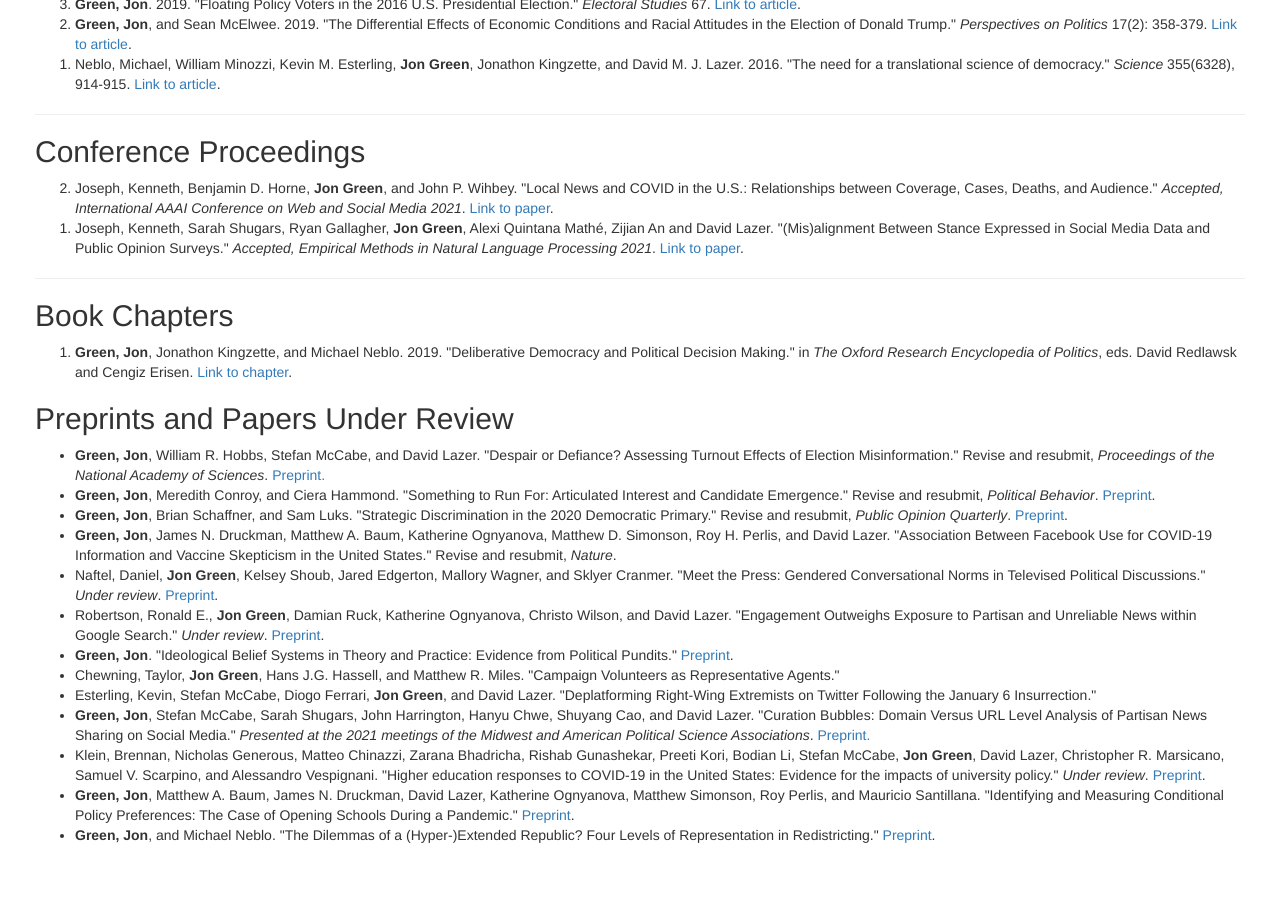
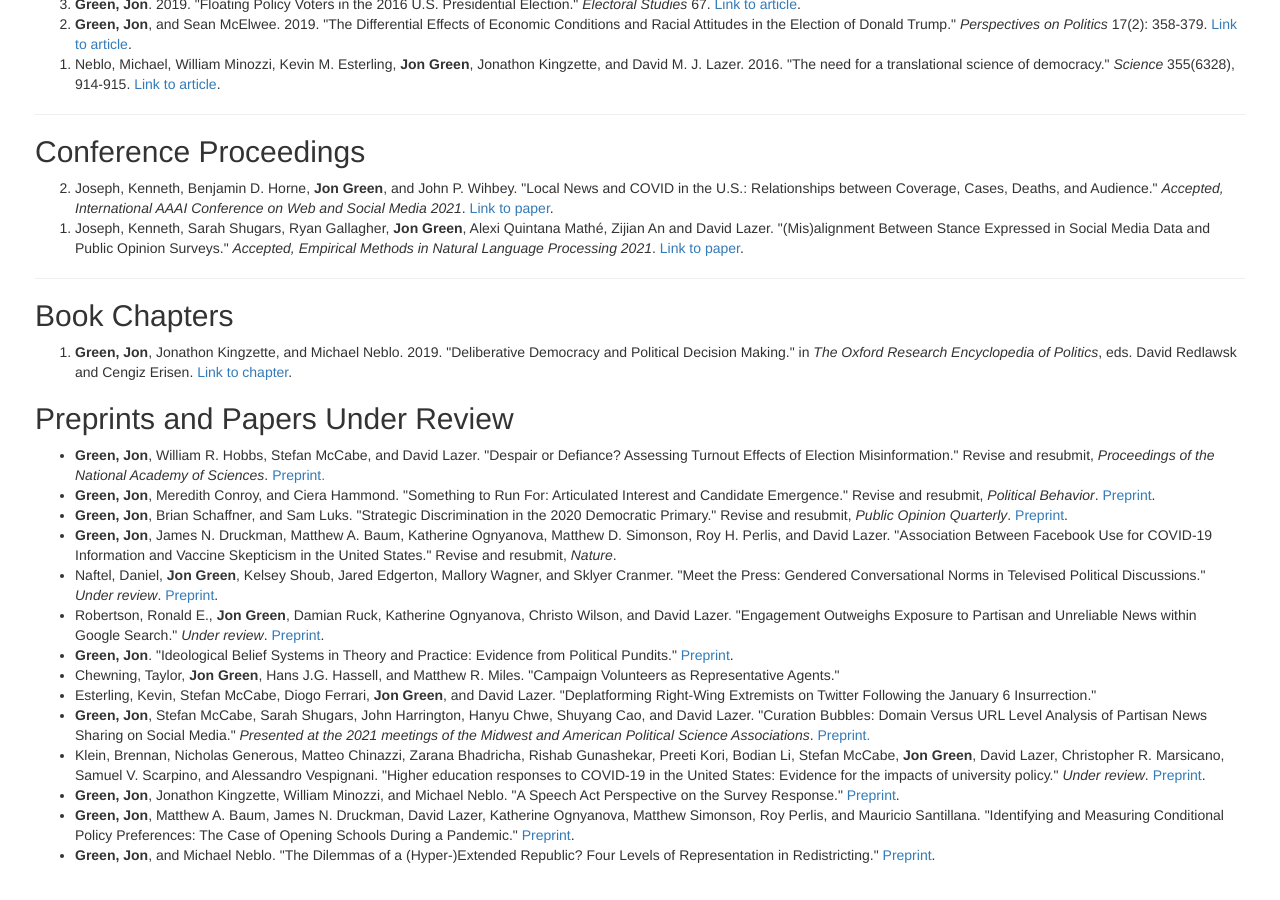
Before and after one commit to jgreen4919/jgreen4919.github.io, a Jekyll site: the page index.html, which Jekyll copies as it is, in a window 1280 px wide and 900 px high, scrolled down 891 px. Built offline with Jekyll 4.4.1, drawn with Linux system fonts in a browser that asks for light colours.

Commit message:
speech acts

```diff
--- a/index.html
+++ b/index.html
@@ -66,6 +66,7 @@
    <li> Esterling, Kevin, Stefan McCabe, Diogo Ferrari, <strong>Jon Green</strong>, and David Lazer. "Deplatforming Right-Wing Extremists on Twitter Following the January 6 Insurrection."</li>
      <li> <strong>Green, Jon</strong>, Stefan McCabe, Sarah Shugars, John Harrington, Hanyu Chwe, Shuyang Cao, and David Lazer. "Curation Bubbles: Domain Versus URL Level Analysis of Partisan News Sharing on Social Media." <i>Presented at the 2021 meetings of the Midwest and American Political Science Associations</i>. <a href="https://osf.io/vbwer/"> Preprint.</a></li>
      <li> Klein, Brennan, Nicholas Generous, Matteo Chinazzi, Zarana Bhadricha, Rishab Gunashekar, Preeti Kori, Bodian Li, Stefan McCabe, <strong>Jon Green</strong>, David Lazer, Christopher R. Marsicano, Samuel V. Scarpino, and Alessandro Vespignani. "Higher education responses to COVID-19 in the United States: Evidence for the impacts of university policy." <i>Under review</i>. <a href="https://www.medrxiv.org/content/10.1101/2021.10.07.21264419v2">Preprint</a>.</li>
+           <li> <strong>Green, Jon</strong>, Jonathon Kingzette, William Minozzi, and Michael Neblo. "A Speech Act Perspective on the Survey Response." <a href="https://osf.io/54ysv/">Preprint</a>.</li>
       <li> <strong>Green, Jon</strong>, Matthew A. Baum, James N. Druckman, David Lazer, Katherine Ognyanova, Matthew Simonson, Roy Perlis, and Mauricio Santillana. "Identifying and Measuring Conditional Policy Preferences: The Case of Opening Schools During a Pandemic." <a href="https://osf.io/zsh8u/">Preprint</a>.</li>
       <li> <strong>Green, Jon</strong>, and Michael Neblo. "The Dilemmas of a (Hyper-)Extended Republic? Four Levels of Representation in Redistricting." <a href="https://osf.io/6k7wa/">Preprint</a>.</li>
     </ul>
```
